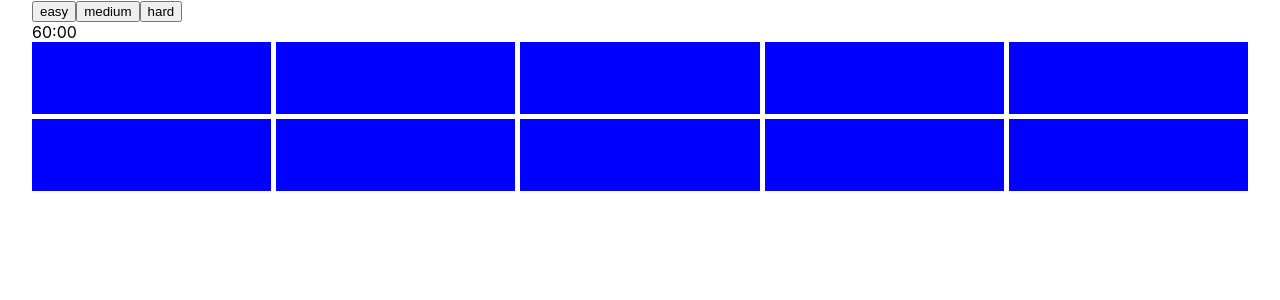
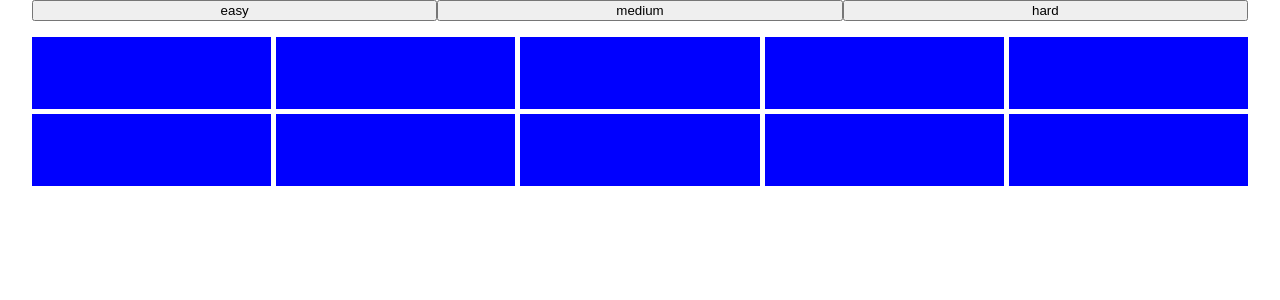
Before and after one commit to Vilhelm-Ian/Match-Pairs, a Next.js app: page / in a window 1280 px wide. Shown: the top 300 px of the page. Built offline with nearby package versions, Linux system fonts and the light colour scheme.

Commit message:
if change difficulty hide opened elements

```diff
--- a/components/Card.tsx
+++ b/components/Card.tsx
@@ -7,24 +7,26 @@ export default function Card(props: {
 	value: string;
 	clicked: [element, element];
 	setClicked(arg: any): void;
-	index: number
+	index: number,
 }) {
 	const [isClicked, setIsClicked] = useState(false);
-	const [isSolved, setSolved] = useState(false);
-	const [clicked, setClicked] = useState(props.clicked);
+	const [isSolved, setIsSolved] = useState(false);
 
-	useEffect(() => setClicked(props.clicked), [props.clicked]);
+	useEffect(()=>{
+		setIsClicked(false)
+		setIsSolved(false)
+	},[props.value])
 
 	useEffect(() => {
-		for(let i = 0; i<clicked.length; i++) {
-			if(clicked[i].key === props.index) {
-				if(clicked[0].value===clicked[1].value) setSolved(true)
+		for(let i = 0; i<props.clicked.length; i++) {
+			if(props.clicked[i].key === props.index) {
+				if(props.clicked[0].value===props.clicked[1].value) setIsSolved(true)
 				else setTimeout(()=>setIsClicked(!isClicked),1000)
 				props.setClicked([{value: "", key: NaN}, {value: "", key: NaN}])
 				console.log(props.clicked, props.value)
 			}
 		}
-	}, [clicked[1]]);
+	}, [props.clicked[1]]);
 
 
 	useEffect((temp=0)=>{
--- a/pages/index.tsx
+++ b/pages/index.tsx
@@ -29,6 +29,7 @@ const Home: NextPage = () => {
   const [cards, setCards] = useState<string[]>([]);
   const [clicked, setClicked] = useState<[element, element]>([{value: "", key: NaN}, {value: "", key: NaN}]);
 
+
   let grid = "";
   switch (difficulty) {
     case 1:
@@ -44,6 +45,7 @@ const Home: NextPage = () => {
 
 
   useEffect(() => {
+	  setClicked([{value: "", key: NaN}, {value: "", key: NaN}])
     emojis = shuffle(emojis);
     let temp = [];
     for (let i = 0; i < 10 * difficulty; i++) {
@@ -55,9 +57,14 @@ const Home: NextPage = () => {
     setCards(temp);
   }, [difficulty]);
 
-  let jsx_cards = []
+  let jsx_cards = generate_jsx_cards()
+
+  function generate_jsx_cards(): JSX.Element[]{
+  const arr =  []
   for(let i = 0; i<cards.length; i++) {
-    jsx_cards.push(<Card key={i} index={i} clicked={clicked} value={cards[i]} setClicked={setClicked}/>)
+    arr.push(<Card key={i} index={i} clicked={clicked} value={cards[i]} setClicked={setClicked}/>)
+  }
+  return arr
   }
 
   return (
@@ -67,14 +74,12 @@ const Home: NextPage = () => {
         <meta name="description" content="Generated by create next app" />
         <link rel="icon" href="/favicon.ico" />
       </Head>
-
       <main>
-        <nav>
-          <button onClick={(_) => setDifficulty(1)}>easy</button>
-          <button onClick={(_) => setDifficulty(2)}>medium</button>
-          <button onClick={(_) => setDifficulty(3)}>hard</button>
+        <nav className={styles.nav}>
+          <button className={styles.button} onClick={(_) => setDifficulty(1)}>easy</button>
+          <button className={styles.button} onClick={(_) => setDifficulty(2)}>medium</button>
+          <button className={styles.button} onClick={(_) => setDifficulty(3)}>hard</button>
         </nav>
-        <div>60:00</div>
         <section className={grid}>{jsx_cards}</section>
       </main>
     </div>
--- a/styles/Home.module.css
+++ b/styles/Home.module.css
@@ -1,5 +1,15 @@
 .container {
   padding: 0 2rem;
+}
+
+.button {
+  width: 100%;
+  margin-bottom: 1rem;
+}
+
+.nav {
+  display: flex;
+  justify-content: stretch;
 }
 
 .main {
```
